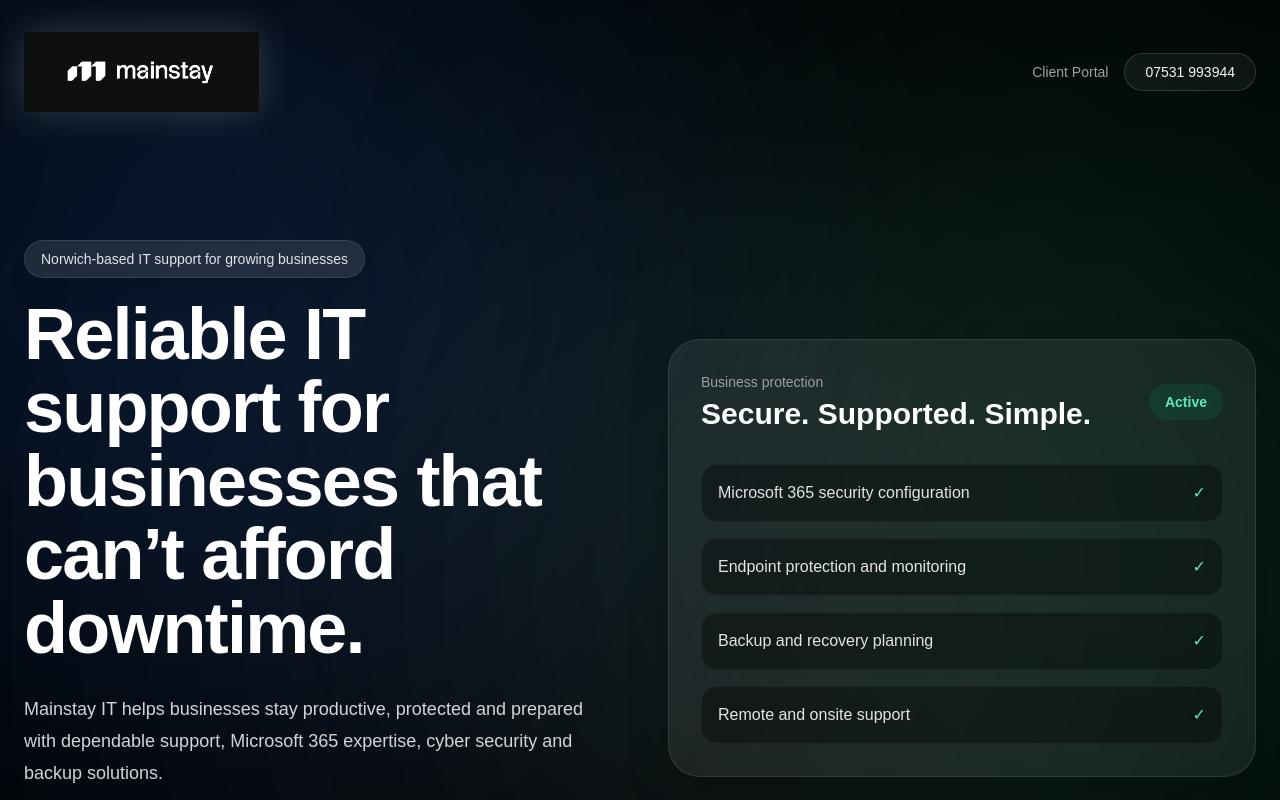
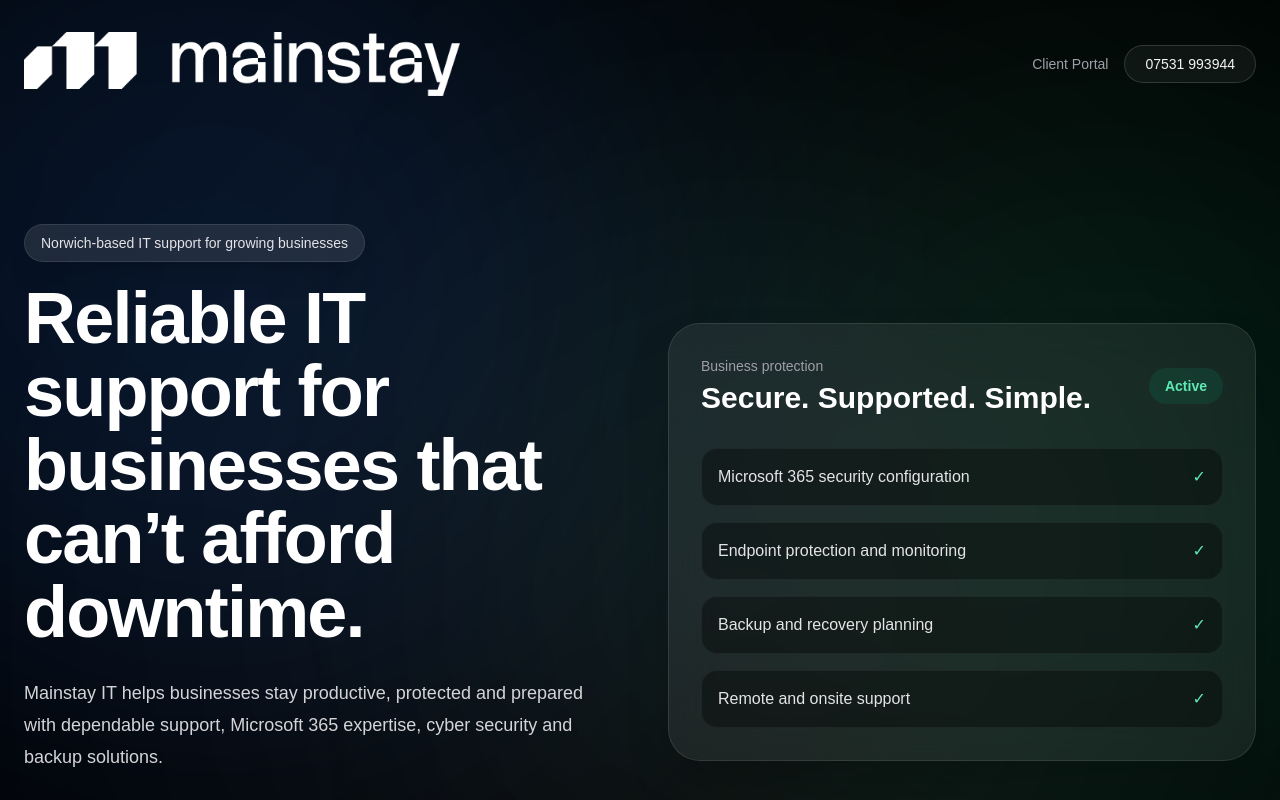
Before and after one commit to MainstayITLtd/mainstay-it, a Next.js app: page / in a window 1280 px wide. Shown: the top 800 px of the page. Built offline with nearby package versions, Linux system fonts and the light colour scheme.

Commit message:
New logo

```diff
--- a/app/client-login/page.tsx
+++ b/app/client-login/page.tsx
@@ -76,8 +76,8 @@ export default function ClientLogin() {
         <header className="mb-14 flex items-center justify-between">
           <a href="/">
             <img
-              src="/Logo%20290426.jpeg"
-              className="h-16 w-auto object-contain mix-blend-screen brightness-125 contrast-125 drop-shadow-[0_0_18px_rgba(255,255,255,0.18)] md:h-20"
+              src="/mainstay-logo.png"
+              className="h-16 w-auto object-contain"
               alt="Mainstay IT"
             />
           </a>
--- a/app/page.tsx
+++ b/app/page.tsx
@@ -38,8 +38,8 @@ export default function Home() {
         <header className="mb-24 flex items-center justify-between gap-6">
           <a href="/" className="flex items-center">
             <img
-              src="/Logo%20290426.jpeg"
-              className="h-16 w-auto object-contain mix-blend-screen brightness-125 contrast-125 drop-shadow-[0_0_18px_rgba(255,255,255,0.18)] md:h-20"
+              src="/mainstay-logo.png"
+              className="h-16 w-auto object-contain"
               alt="Mainstay IT"
             />
           </a>
```
Also changed, not shown: public/mainstay-logo.png (added).
